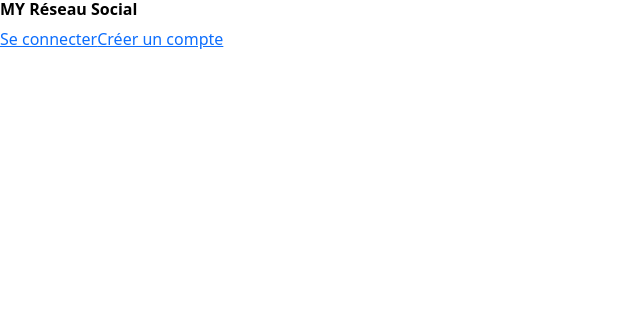
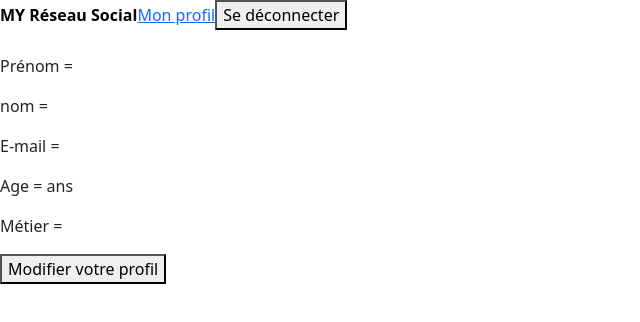
Before and after one commit to Yannick-Graffi/FSJS_MY-Social-Network, a React (Create React App) app: page /Profil in a window 1280 px wide. Shown: the top 322 px of the page, without its empty margins (0-640 px from the left). Built offline with nearby package versions, Linux system fonts and the light colour scheme; no server answers.

Commit message:
création de la page profil avec possibilité de changer les infos utilisateur. Creation dossier changeProfil pour eventuellement placer dans un nouveau component la modification des infos utilisateur

```diff
--- a/src/components/Post/Post.js
+++ b/src/components/Post/Post.js
@@ -31,7 +31,7 @@ function Post (props) {
             <div>{post.nbLike.length}<FontAwesomeIcon icon={faFaceSmile} /></div>
 
             <div className="form-group"><FontAwesomeIcon icon={faComment} />
-                 <textarea className="comment" id="comment" OnChange={updateComment} rows="2" ></textarea>
+                 <textarea className="comment" id="comment" onChange={updateComment} rows="2" ></textarea>
                  <FontAwesomeIcon icon={faPlus} onClick={addComment} />
             </div>
         </div>
--- a/src/components/menu/menu.js
+++ b/src/components/menu/menu.js
@@ -8,23 +8,20 @@ function Menu() {
     let navigate = useNavigate();
 
     const toDeconnect = async () => {
-        let result = await logout(); // Utilisation de la fonction login
+        let result = await logout(); // Utilisation de la fonction logout
 
-        navigate("/Login", { replace: true});
-
+        navigate("/Login", { replace: true}); // retour à la page de connexion
     }
 
     return (
         <div>
 
-
-            { location.pathname === "/Actu"
+            { location.pathname === "/Actu" || location.pathname === "/Profil"
                 ?
                     <div className="menu-container">
                         <Link className="titre" to={"/Actu"}>MY Réseau Social</Link>
+                        <Link to="/Profil">Mon profil</Link>
                         <button onClick={toDeconnect}>Se déconnecter</button>
-
-                        {/* <Link to="/Login">Se déconnecter</Link> */}
 
                     </div>
                 :
--- a/src/index.js
+++ b/src/index.js
@@ -7,6 +7,7 @@ import { BrowserRouter, Routes, Route } from 'react-router-dom';
 import Loginpage from './pages/login/login';
 import RegisterAccount from './pages/register/register';
 import FilActu from './pages/filActu/filActu';
+import Profil from './pages/profil/profil';
 
 const root = ReactDOM.createRoot(document.getElementById('root'));
 root.render(
@@ -17,6 +18,7 @@ root.render(
         <Route path='/Login' element={<Loginpage />} />
         <Route path='/Register' element={<RegisterAccount/>} />
         <Route path='/Actu' element={<FilActu/>} />
+        <Route path='/Profil' element={<Profil/>} />
       </Routes>
     </BrowserRouter>
   </React.StrictMode>
--- a/src/pages/profil/profil.js
+++ b/src/pages/profil/profil.js
@@ -1 +1,121 @@
+import { useState, useEffect } from "react";
 import "../profil/profil.css"
+import { getCurrentUserProfile, updateCurrentUserProfile} from "../../lib/Social-Network-Library";
+
+function Profil() {
+    const[userId, setUserId] = useState("");
+    const[userPrenom, setUserPrenom] = useState("");
+    const[userNom, setUserNom] = useState("");
+    const[userMail, setUserMail] = useState ("");
+    const[userAge, setUserAge] = useState();
+    const[userMetier, setUserMetier] = useState("");
+
+    const[onClickChangeInfos, setChangeInfos] = useState(false)
+
+    const getUserId = async () => {
+        let result = await getCurrentUserProfile();
+        setUserId(result._id);
+        setUserPrenom(result.firstname)
+        setUserNom(result.lastname)
+        setUserMail(result.email)
+        setUserAge(result.age)
+        setUserMetier(result.occupation)
+        console.log(result);
+    }
+
+    function changeInfos () {
+        if (onClickChangeInfos) {
+            setChangeInfos(false)
+        } else{
+            setChangeInfos(true)
+        }
+    }
+
+        function changePrenom(e) {
+            setUserPrenom(e.target.value)
+        }
+        function changeNom(e) {
+            setUserNom(e.target.value)
+        }
+        function changeMail(e) {
+            setUserMail(e.target.value)
+        }
+        function changeAge(e) {
+            setUserAge(e.target.value)
+        }
+        function changeMetier(e) {
+            setUserMetier(e.target.value)
+        }
+
+
+    const validerChangeInfos = async () => {
+        let result = await updateCurrentUserProfile(userPrenom, userNom, userMail, userAge, userMetier)
+        setChangeInfos(false)
+
+    }
+
+
+    useEffect(() =>{
+        getUserId();
+    }, [])
+
+
+    return (
+
+        <div className="profil-container">
+            <img src="" alt=""></img>
+
+        { onClickChangeInfos
+          ? <div className="infos-container">
+                <input type="text"
+                       className="newPrenom"
+                       defaultValue={userPrenom}
+                       onChange={changePrenom}
+                       placeholder="Prénom"/>
+
+                <input type="text"
+                       className="newNom"
+                       defaultValue={userNom}
+                       onChange={changeNom}
+                       placeholder="Nom"/>
+
+                <input type="text"
+                       className="newMail"
+                       defaultValue={userMail}
+                       onChange={changeMail}
+                       placeholder="E-mail" />
+
+                <input type="text"
+                       className="newAge"
+                       defaultValue={userAge}
+                       onChange={changeAge}
+                       placeholder="Age" />
+
+                <input type="text"
+                       className="newMetier"
+                       defaultValue={userMetier}
+                       onChange={changeMetier}
+                       placeholder="Métier" />
+
+                <button onClick={validerChangeInfos}>Valider</button>
+
+            </div>
+
+          : <div className="infos-container">
+                <p>Prénom = {userPrenom}</p>
+                <p>nom = {userNom}</p>
+                <p>E-mail = {userMail}</p>
+                <p>Age = {userAge} ans</p>
+                <p>Métier = {userMetier}</p>
+
+                <button onClick={changeInfos}>Modifier votre profil</button>
+
+            </div>
+        }
+
+
+        </div>
+    );
+}
+
+export default Profil;
```
Also changed, not shown: src/components/changeProfile/changeProfile.js (added, +16 -0 lines), src/components/changeProfile/changeProfile.css (added).
